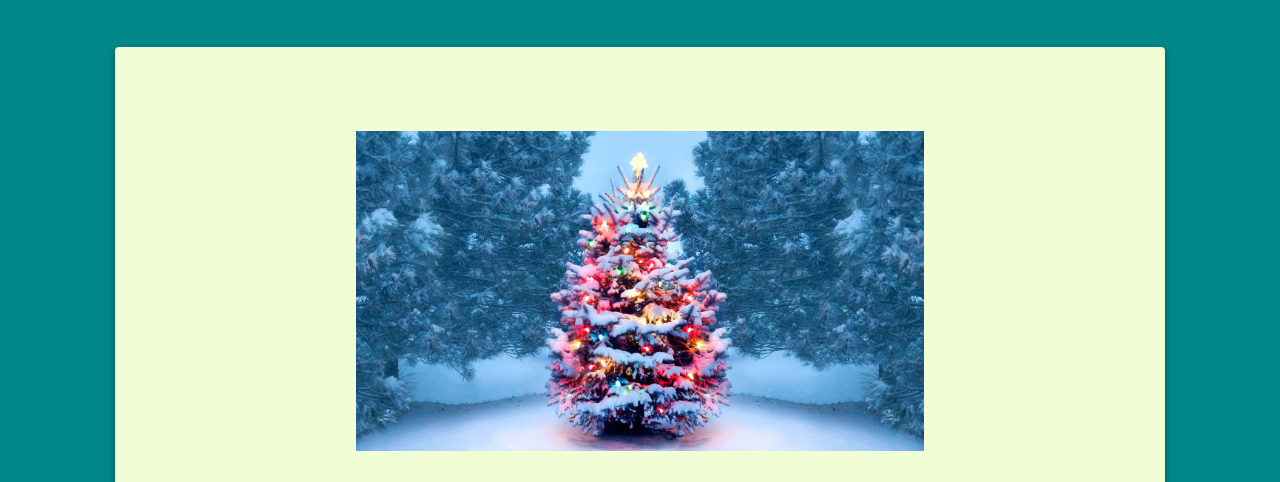
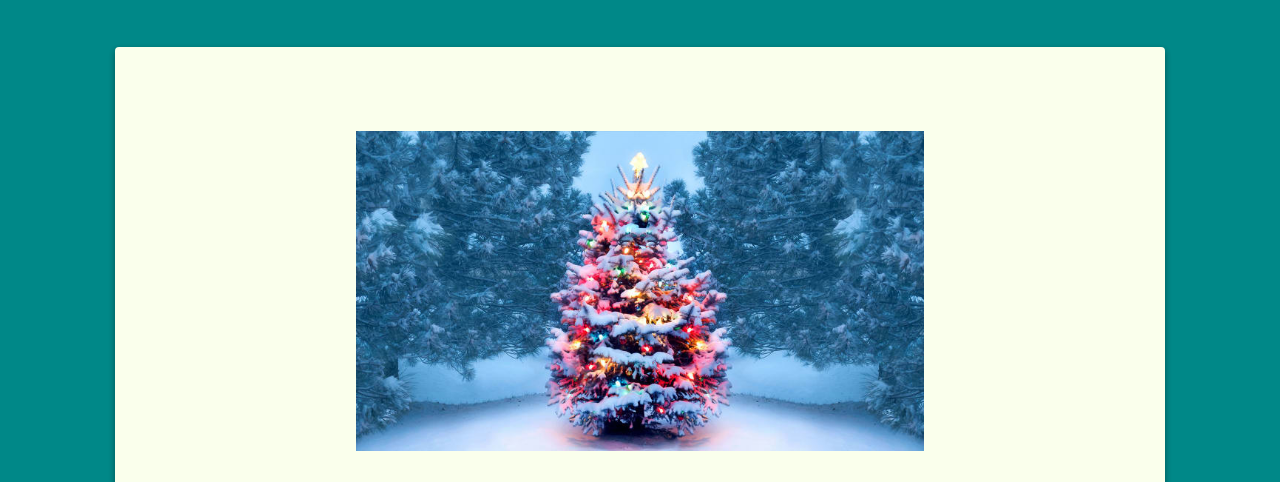
Before and after one commit to spurs2k/responsive-christmas-card, a plain HTML site: page index.html in a window 1280 px wide. Shown: the top 482 px of the page. Drawn offline with nearby package versions, Linux system fonts and the light colour scheme; a web font is replaced by a local one.

Commit message:
Changed card color

```diff
--- a/style.css
+++ b/style.css
@@ -12,7 +12,7 @@
   }
 
   .card {
-    background: #f1fdd4;
+    background: #faffec;
     border-radius: 4px;
     height: 85vh;
     width: 80vw;
```
